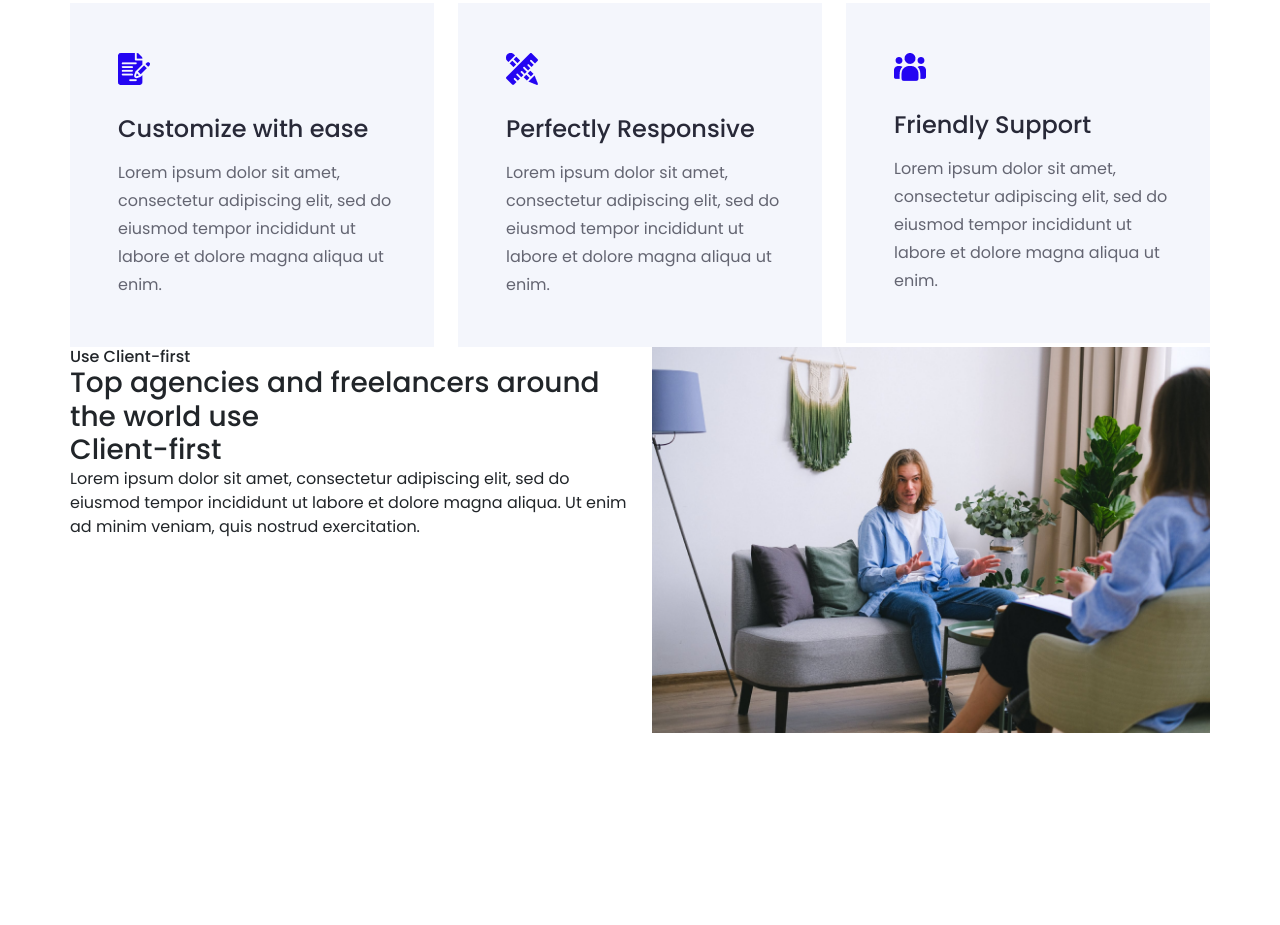
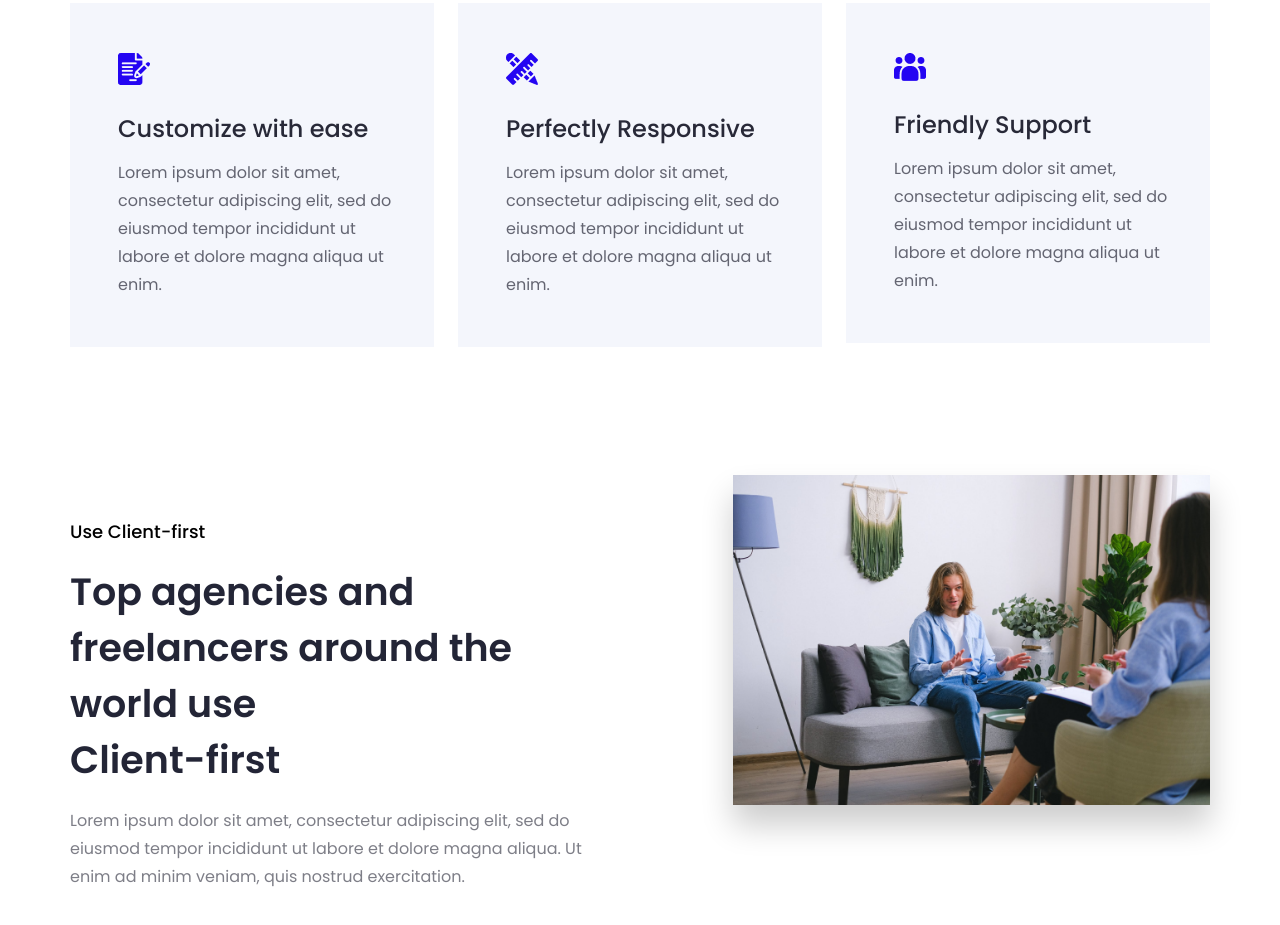
Before and after one commit to yasinn-arafat/Finsweet-Features, a plain HTML site: page index.html in a window 1280 px wide. Shown: the part 1209-2134 px from the top of the page. Before the commit the page ends 1942 px from the top, so only its background shows below. Drawn offline with nearby package versions, Linux system fonts and the light colour scheme.

Commit message:
Client Part css start

```diff
--- a/css/style.css
+++ b/css/style.css
@@ -225,3 +225,47 @@ body {
 /* ================================================
             Work Part Css End
 ===================================================*/
+
+/* ================================================
+            Client Part Css Start
+===================================================*/
+#client_part {
+  padding: 128px 0;
+}
+#client_part .client_content_text h6 {
+  margin-top: 41px;
+}
+.client_content_text h6 {
+  color: var(--Black, #000);
+  font-size: 18px;
+  font-weight: 500;
+  line-height: 32px;
+  margin-top: 69px;
+}
+.client_content_text h3 {
+  color: #232536;
+  font-size: 38px;
+  font-weight: 600;
+  line-height: 56px;
+  margin-top: 16px;
+  margin-bottom: 19px;
+}
+.client_content_text p {
+  color: var(--Dark-blue, #282938);
+  font-size: 16px;
+  font-weight: 400;
+  line-height: 28px;
+  opacity: 0.6;
+  padding-right: 17px;
+}
+.client_img {
+  margin-left: 81px;
+}
+.client_img img {
+  box-shadow: rgba(0, 0, 0, 0.2) 0px 20px 30px;
+  cursor: pointer;
+}
+
+/* ================================================
+            Client Part Css End
+===================================================*/
```
